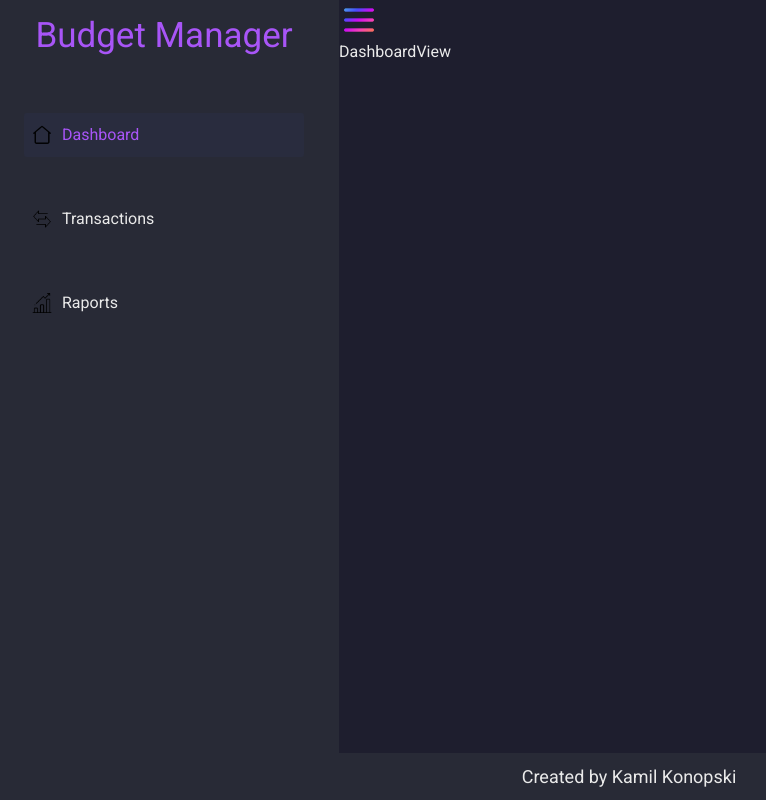
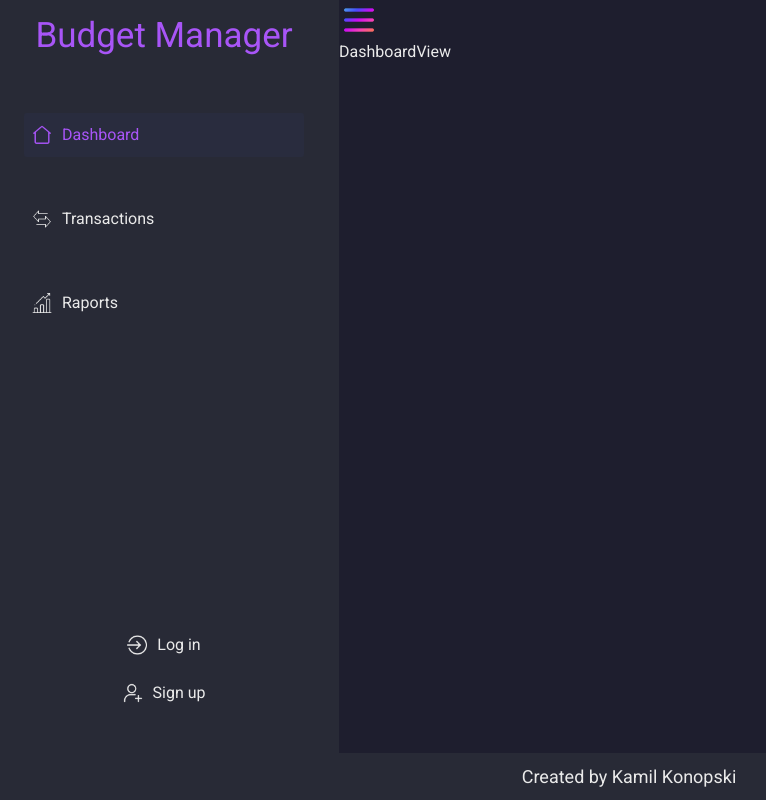
Before and after one commit to KamilKonopski/Budget-Manager, a React (Vite) app: page / in a window 1280 px wide. Shown: the whole page, without its empty margins (11-777 px from the left). Built offline with nearby package versions, Linux system fonts and the light colour scheme.

Commit message:
add buttons to login and sign up

```diff
--- a/src/components/SideBar/SideBar.tsx
+++ b/src/components/SideBar/SideBar.tsx
@@ -1,19 +1,29 @@
 import { NavLink } from "react-router-dom";
+
+import Button from "../UI/Button";
 
 import dashboardIcon from "../../assets/dashboard.png";
 import transactionIcon from "../../assets/transaction.png";
 import raportIcon from "../../assets/raport.png";
+import loginIcon from "../../assets/login.png";
+import signUpIcon from "../../assets/signup.png";
 
-const SideBar = ({ asideIsVisible }: { asideIsVisible: boolean }) => {
+type SideBarProps = {
+  asideIsVisible: boolean;
+  isLogin: React.Dispatch<React.SetStateAction<boolean>>;
+  isSignup: React.Dispatch<React.SetStateAction<boolean>>;
+};
+
+const SideBar = ({ asideIsVisible, isLogin, isSignup }: SideBarProps) => {
   return (
     asideIsVisible && (
-      <aside className="flex flex-col gap-10 bg-aside">
+      <aside className="flex flex-col gap-10 bg-aside max-md:flex-row max-md:gap-0">
         <header className="text-center m-2.5 max-md:hidden">
           <span className="text-headlines text-[35px] max-xl:text-[25px] max-lg:text-[20px]">
             Budget Manager
           </span>
         </header>
-        <nav className="w-[80%] mx-auto flex flex-col gap-10 max-md:flex-row max-md:h-10 max-md:justify-center max-md:gap-20">
+        <nav className="w-[80%] mx-auto flex flex-col gap-10 grow max-md:flex-row max-md:h-10 max-md:justify-center max-md:gap-20 max-md:w-[60%] max-md:grow-0 max-sm:gap-10">
           <NavLink
             to={"/"}
             className={({ isActive }) =>
@@ -22,7 +32,12 @@ const SideBar = ({ asideIsVisible }: { asideIsVisible: boolean }) => {
                 : "flex gap-2.5 items-center py-2.5 pl-2 pr-30 transition-all duration-100 hover:text-hover hover:bg-active-bg max-md:p-0"
             }
           >
-            <img className="nav-icon w-5 h-5" src={dashboardIcon} />
+            <img
+              className="icon"
+              src={dashboardIcon}
+              alt="Dashboard view icon"
+              width={20}
+            />
             <span className="max-md:hidden">Dashboard</span>
           </NavLink>
           <NavLink
@@ -33,7 +48,12 @@ const SideBar = ({ asideIsVisible }: { asideIsVisible: boolean }) => {
             }
             to={"/transactions"}
           >
-            <img className="nav-icon" src={transactionIcon} width={20} />
+            <img
+              className="icon"
+              src={transactionIcon}
+              alt="Transaction view icon"
+              width={20}
+            />
             <span className="max-md:hidden">Transactions</span>
           </NavLink>
           <NavLink
@@ -44,10 +64,19 @@ const SideBar = ({ asideIsVisible }: { asideIsVisible: boolean }) => {
             }
             to={"/raports"}
           >
-            <img className="nav-icon" src={raportIcon} width={20} />
+            <img
+              className="icon"
+              src={raportIcon}
+              alt="Raport view icon"
+              width={20}
+            />
             <span className="max-md:hidden">Raports</span>
           </NavLink>
         </nav>
+        <div className="flex flex-col gap-6 mb-12 items-center max-md:flex-row max-md:mb-0 max-md:mr-5">
+          <Button text="Log in" icon={loginIcon} openModal={isLogin} />
+          <Button text="Sign up" icon={signUpIcon} openModal={isSignup} />
+        </div>
       </aside>
     )
   );
```
